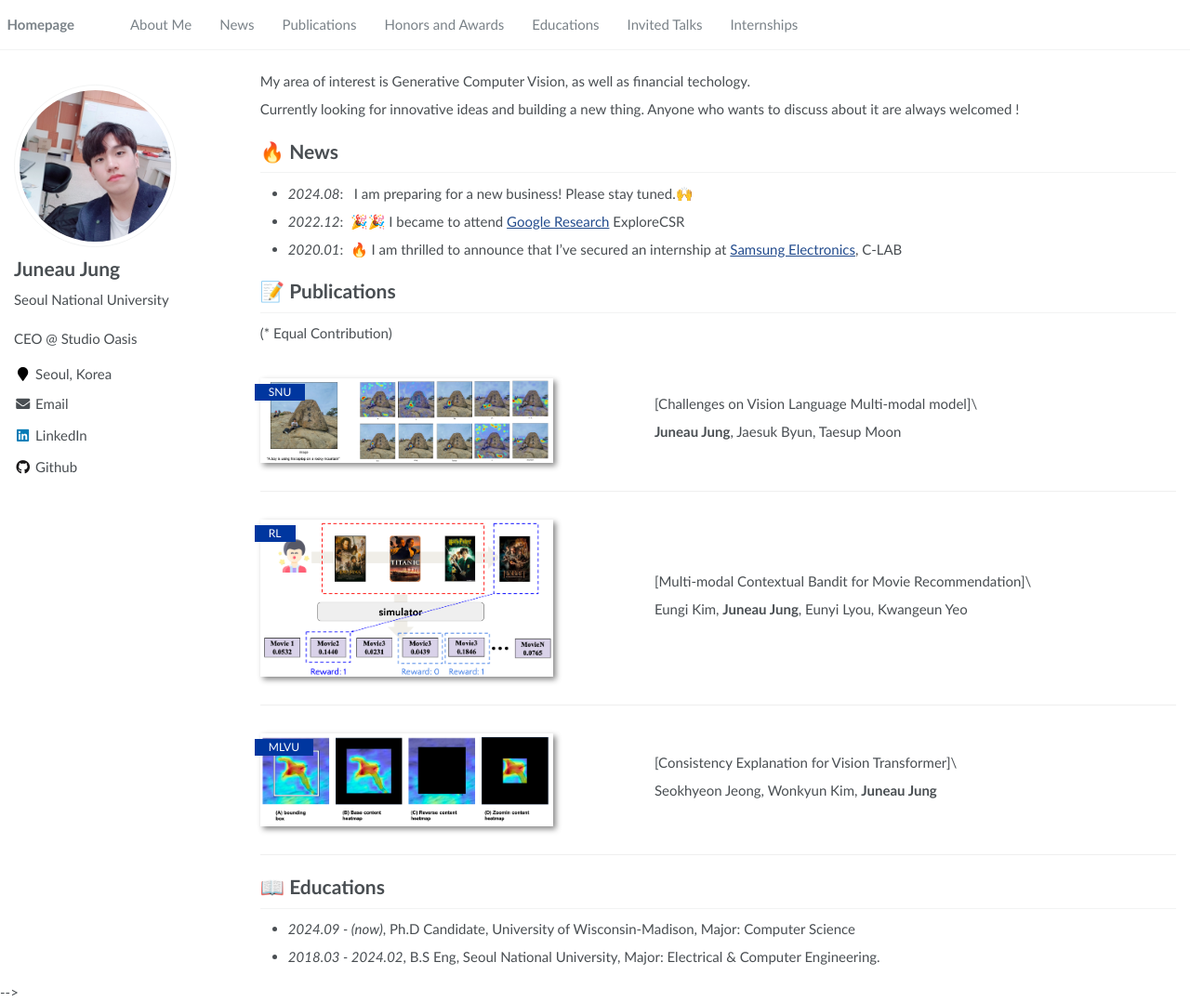
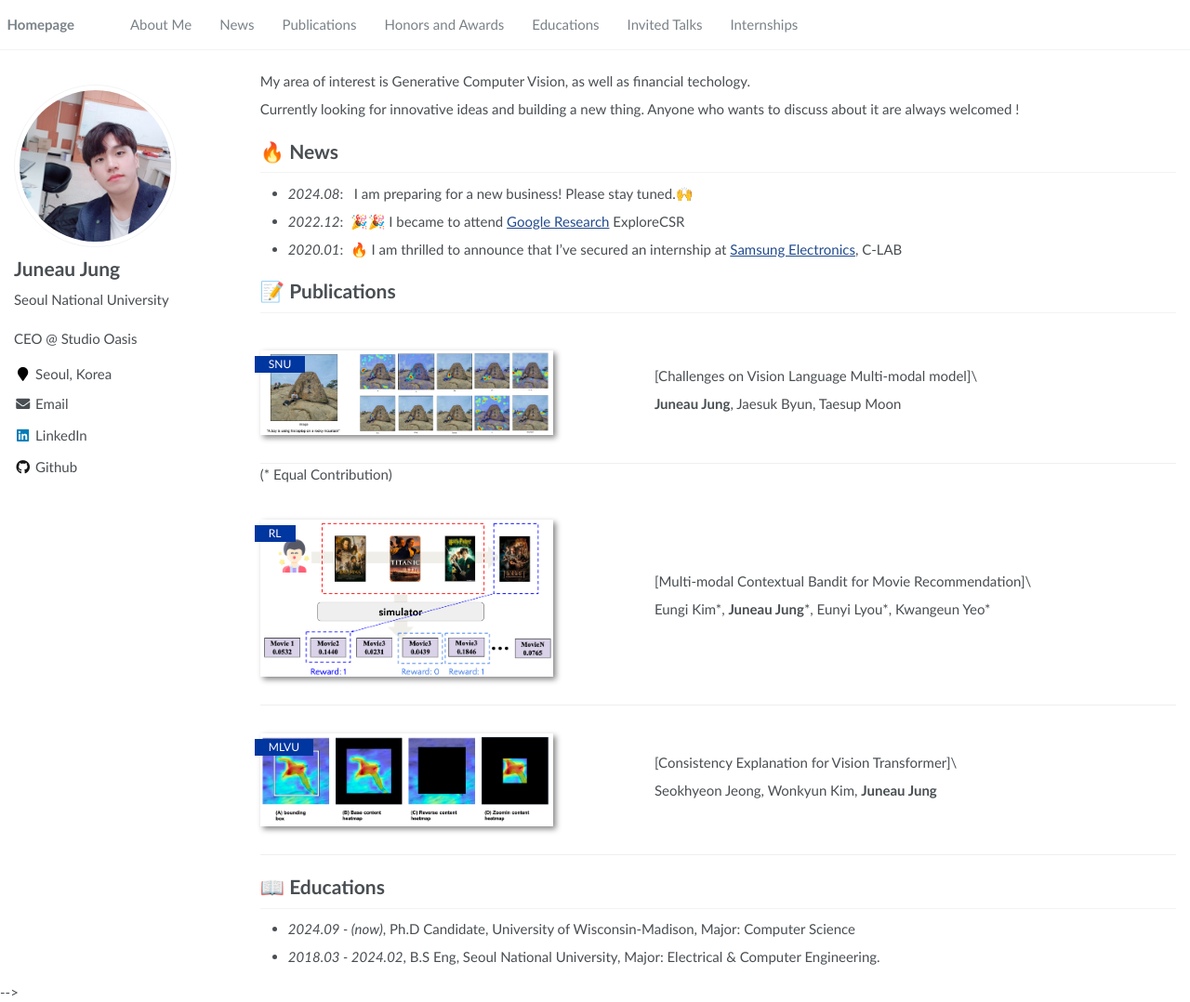
Before and after one commit to zzuno/zzuno.github.io, a Jekyll site: the page built from _pages/about.md, in a window 1280 px wide and 1078 px high. Shown: the whole window at 93% size. Built offline with Jekyll 4.4.1, drawn with Linux system fonts in a browser that asks for light colours.

```diff
--- a/_pages/about.md
+++ b/_pages/about.md
@@ -48,7 +49,7 @@ Currently looking for innovative ideas and building a new thing. Anyone who want
 [Multi-modal Contextual Bandit
 for Movie Recommendation]\\
 
-Eungi Kim, **Juneau Jung**, Eunyi Lyou, Kwangeun Yeo
+Eungi Kim\*, **Juneau Jung**\*, Eunyi Lyou\*, Kwangeun Yeo\*
 
 </div>
 </div>
@@ -68,8 +69,6 @@ Seokhyeon Jeong, Wonkyun Kim, **Juneau Jung**
 
 <!-- [Exploiting Intrinsic Multilateral Logical Rules for Weakly Supervised Natural Language Video Localization.](https://openaccess.thecvf.com/content_cvpr_2016/papers/He_Deep_Residual_Learning_CVPR_2016_paper.pdf)\\ -->
 
-<!-- The 62nd Annual Meeting of the Association for Computational Linguistics (ACL), 2024. -->
-
 <!-- # 🎖 Honors and Awards
 - *2023.10* Tencent Scholarship, Tencent.
 - *2022.10* National Scholarship, Ministry of Education of the People's Republic of China.
```
Also changed, not shown: other parts of _pages/about.md (+3 -2 lines).
